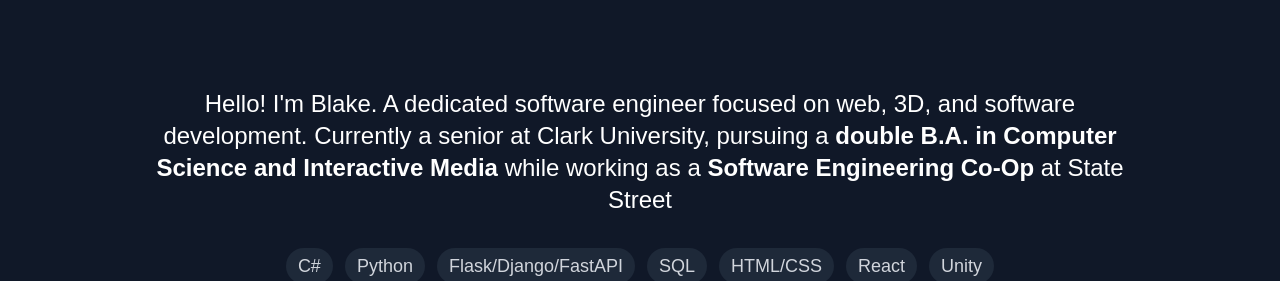
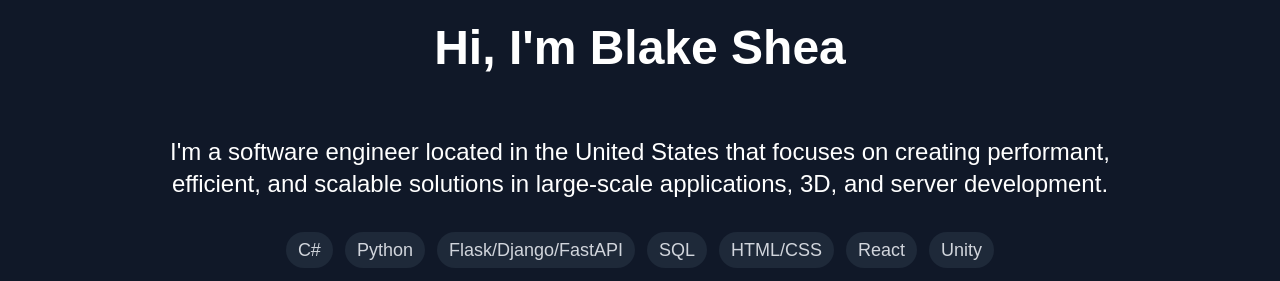
Before and after one commit to BlakeIvor/PortfolioSite, a Next.js app in the folder portfolio-site/: page / in a window 1280 px wide. Shown: the part 200-481 px from the top of the page. Built offline with nearby package versions, Linux system fonts and the light colour scheme.

Commit message:
Update coloring for visibility

```diff
--- a/portfolio-site/app/page.tsx
+++ b/portfolio-site/app/page.tsx
@@ -15,10 +15,11 @@ export default function HomePage() {
           transition={{ duration: 0.6 }}
           className="pt-4 flex flex-col items-center justify-center pb-10"
         >
+          <p className="text-4xl sm:text-5xl font-bold text-white text-center">
+            Hi, I'm Blake Shea
+          </p>
           <p className="mt-16 text-white text-2xl max-w-5xl center text-center px-4">
-            Hello! I'm Blake. A dedicated software engineer focused on web, 3D, and software development. Currently a senior at Clark University,
-            pursuing a <strong className="text-white font-semibold">double B.A. in Computer Science and Interactive Media</strong> while working as a
-            <strong className="text-white font-semibold"> Software Engineering Co-Op </strong> at State Street
+            I'm a software engineer located in the United States that focuses on creating performant, efficient, and scalable solutions in large-scale applications, 3D, and server development.
           </p>
           <div className="flex flex-wrap justify-center gap-3 text-lg mt-8">
             <span className="px-3 py-1 bg-gray-800 text-gray-300 rounded-full">C#</span>
--- a/portfolio-site/components/ProjectCard.tsx
+++ b/portfolio-site/components/ProjectCard.tsx
@@ -7,7 +7,7 @@ export default function ProjectCard({ project }: { project: any }) {
     <Link href={`/projects/${project.slug}`} className="block group h-full">
       <motion.div
         whileHover={{ scale: 1.05 }}
-        className="bg-gray-950 border border-gray-800 rounded-2xl shadow-md hover:shadow-lg transition p-6 cursor-pointer h-full flex flex-col"
+        className="border border-gray-800 rounded-2xl shadow-md hover:shadow-lg transition p-6 cursor-pointer h-full flex flex-col"
       >
         <div className="mb-4 w-full aspect-[16/9] relative rounded-xl overflow-hidden bg-gray-900">
           <Image
```
